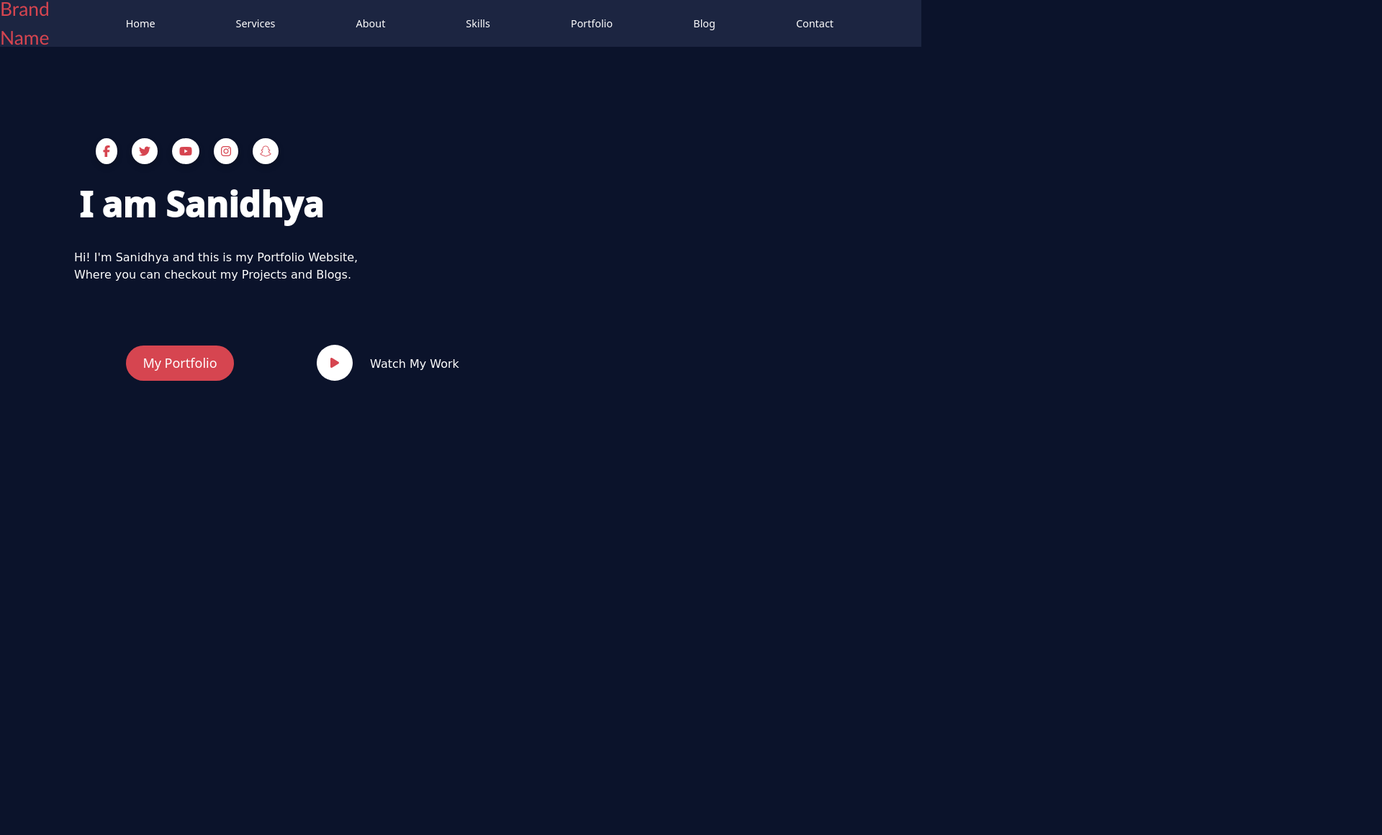
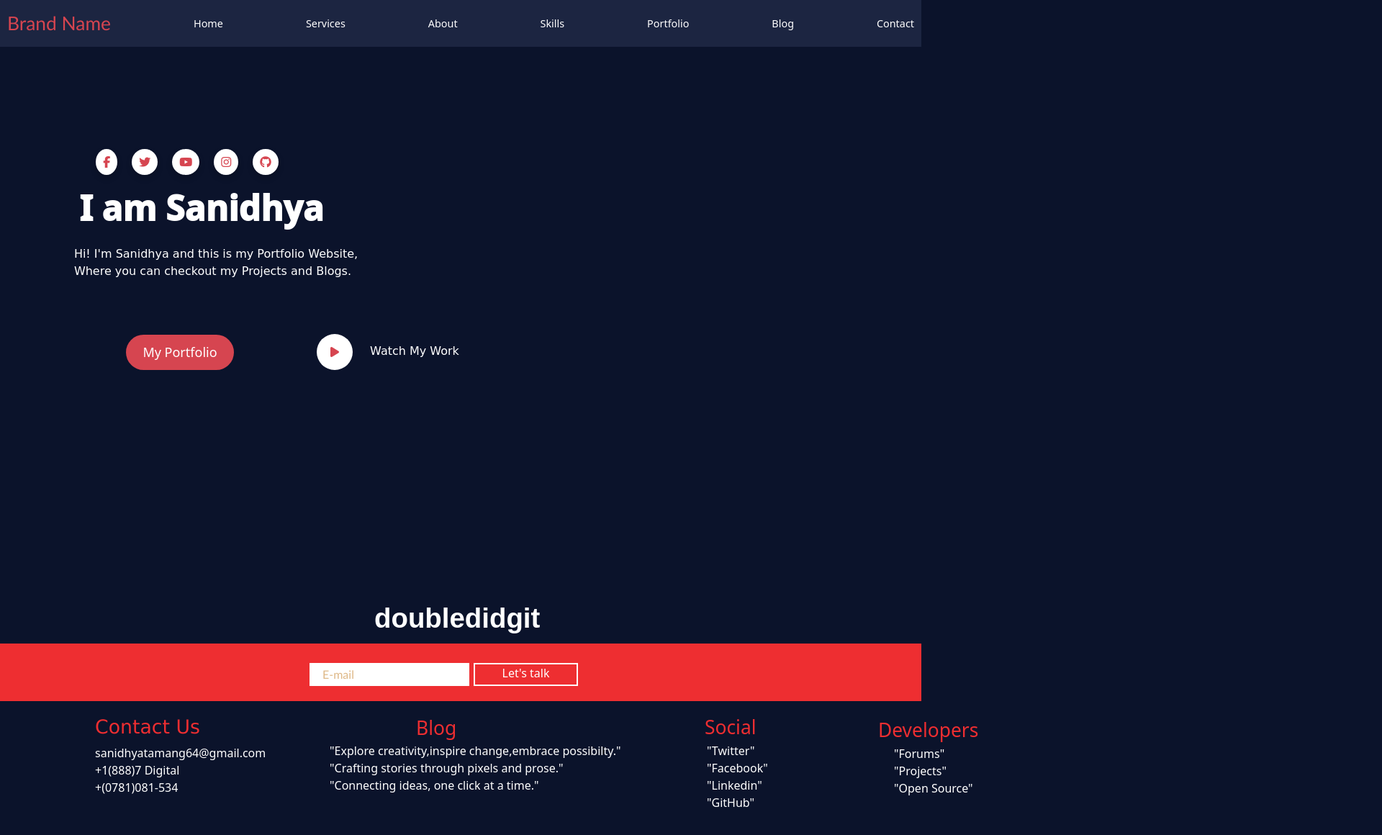
Before and after one commit to Sanidhyatamang/Portfolio-Website, a plain HTML site: page index.html in a window 1280 px wide. Shown: the top 1160 px of the page at 72% size, 1920 px wide, since content can reach past the window. Before the commit the page ends 865 px from the top, so only its background shows below. Drawn offline with nearby package versions, Linux system fonts and the light colour scheme.

Commit message:
my portfolio

```diff
--- a/index.html
+++ b/index.html
@@ -23,16 +23,18 @@
 
     <body>
         <header>
+            <nav>
             <div class="navbar">
-               <span class="brand-name">Brand Name</span>
-               <span class="nav">Home</span>
-               <span class="nav">Services</span>
-               <span class="nav">About</span>
-               <span class="nav">Skills</span>
-               <span class="nav">Portfolio</span>
-               <span class="nav">Blog</span>
-               <span class="nav">Contact</span>
+               <li class="brand-name">Brand Name</li>
+               <li class="nav">Home</li>
+               <li class="nav">Services</li>
+               <li class="nav">About</li>
+               <li class="nav">Skills</li>
+               <li class="nav">Portfolio</li>
+               <li class="nav">Blog</li>
+               <li class="nav">Contact</li>
             </div>
+            </nav>
         </header>
         <main>
             <div class="container">
@@ -50,7 +52,7 @@
                        <i class="fa-brands fa-instagram"></i>
                    </div>
                    <div class="circle-icon">
-                       <i class="fa-brands fa-snapchat"></i>
+                    <i class="fa-brands fa-github"></i>
                    </div>
                 </div>
                 <div class="name">
@@ -74,6 +76,40 @@
         </main>
 
 
+        <footer>
+            <div class="double">
+                <p>doubledidgit</p>
+            </div>
+            <div class="footnav">
+                <input type="text" value="E-mail" readonly>
+                <div class="talk">Let's talk</div>
+            </div>
+            <ul class="contact">
+                <li id="newcontact">Contact Us</li>
+                <li class="number">sanidhyatamang64@gmail.com</li>
+                <li class="number">+1(888)7 Digital</li>
+                <li class="number">+(0781)081-534</li>
+            </ul>
+            <ul class="india">
+                <li id="newindia">Blog</li>
+                <li>"Explore creativity,inspire change,embrace possibilty."</li>
+                <li>"Crafting stories through pixels and prose."</li>
+                <li>"Connecting ideas, one click at a time."</li>
+            </ul>
+            <ul class="social-media">
+                <li id="social">Social</li>
+                <li>"Twitter"</li>
+                <li>"Facebook"</li>
+                <li>"Linkedin"</li>
+                <li>"GitHub"</li>
+            </ul>
+            <ul class="engineer">
+                <li id="developer">Developers</li>
+                <li>"Forums"</li>
+                <li>"Projects"</li>
+                <li>"Open Source"</li>
+            </ul>
+        </footer>
 
 
 
@@ -83,9 +119,15 @@
 
 
 
-        <footer>
-            <!-- place footer here -->
-        </footer>
+
+
+
+
+
+
+
+
+
         <!-- Bootstrap JavaScript Libraries -->
         <script
             src="https://cdn.jsdelivr.net/npm/@popperjs/core@2.11.8/dist/umd/popper.min.js"
--- a/style.css
+++ b/style.css
@@ -4,33 +4,36 @@
     box-sizing: border-box;
 }
 
-.navbar {
-    min-width: 90%;
+div.navbar {
     height: 65px;
-    background-color:   #1c2541;
+    background-color:#1c2541;
     color: white;
     padding: 10px;
-    position: relative;
+    position:absolute;
     display: flex;
-    justify-content: end;
+    justify-content:space-between;
     align-items: center;
+    width: 100%;
 
 }
 
-span.brand-name {
+
+
+li.brand-name {
     font-weight: 100rem;
     font-size: 1.65rem;
     font-family: 'Gill Sans', 'Gill Sans MT', Calibri, 'Trebuchet MS', sans-serif;
     color: #d64550;
-    margin-right: 75rem;
-    position: absolute;
-
+    position: relative;
+    list-style: none;
 
 }
 
-span.nav {
+li.nav {
     font-size: 0.90rem;
-    margin-right: 7rem;
+    margin-left: 7rem;
+    display: flex;
+    justify-content: end;
 }
 
 body {
@@ -65,11 +68,14 @@ body {
     align-items: center;
     box-shadow: 0 4px 8px rgba(0, 0, 0, 0.2);
     transition: transform 0.2s;
+    position: relative;
+    top: 80px;
 
 
 }
 .circle-icon:hover {
     transform: scale(1.1);
+    cursor: pointer;
 }
 .circle-icon i{
     color: #d64550;
@@ -81,7 +87,7 @@ body {
 }
 .name{
 position: relative;
-top: 170px;
+top: 240px;
 left: -360px;
 font-weight: 1000;
 font-size: 3rem;
@@ -89,7 +95,7 @@ font-family:system-ui, -apple-system, BlinkMacSystemFont, 'Segoe UI', Roboto, Ox
 }
 .myblog{
     position: relative;
-    top: 180px;
+    top: 240px;
     right: 340px;
     font-size: 1rem;
     font-family: cursive;
@@ -97,7 +103,7 @@ font-family:system-ui, -apple-system, BlinkMacSystemFont, 'Segoe UI', Roboto, Ox
 
 .btn {
     position: relative;
-    top: 250px;
+    top: 300px;
     right: 390px;
     background-color: #d64550;
     border-radius: 2rem;
@@ -118,7 +124,7 @@ transition: transform 0.3s;
 
 .mywork {
     position: relative;
-    top: 200px;
+    top: 250px;
     right: 175px;
     color: #d64550;
     width: 50px;
@@ -139,7 +145,131 @@ transition: transform 0.3s;
 
 .work {
     position: relative;
-    top: 165px;
+    top: 212px;
     right: 64px;
     font-family: cursive;
 }
+
+.double {
+    position: relative;
+    bottom :40px;
+    left: 520px;
+    font-weight: 600;
+    font-family:sans-serif;
+
+
+
+}
+.double p {
+    font-size: 2.4rem;
+}
+
+.footnav {
+     height: 80px;
+     background-color:#ee2e31;
+     position: relative;
+     bottom: 50px;
+}
+
+input {
+    background-color: #fff;
+    color:burlywood;
+    position: relative;
+    left: 430px;
+    top: 27px;
+    border: none;
+    outline: none;
+    padding: 4px 18px;
+    font-family: 'Gill Sans', 'Gill Sans MT', Calibri, 'Trebuchet MS', sans-serif;
+}
+
+input:hover {
+    cursor: pointer;
+    transform: scale(1.1);
+    transition: transform 0.35s;
+}
+
+.talk {
+    position: relative;
+    left: 658px;
+    bottom: 5px;
+    border: 2px solid white;
+    width: 145px;
+    height: 32px;
+    text-align: center;
+}
+
+.talk:hover {
+    cursor: pointer;
+    transform: scale(1.1);
+    transition: transform 0.35s;
+}
+
+ul li {
+    list-style: none;
+}
+
+.contact {
+    font-weight: 500;
+}
+
+#newcontact {
+    color: #ee2e31;
+    font-weight: 450;
+    font-size: 1.67rem;
+    font-family:'Lucida Sans', 'Lucida Sans Regular', 'Lucida Grande', 'Lucida Sans Unicode', Geneva, Verdana, sans-serif;
+    position: relative;
+    bottom: 34px;
+    left: 100px;
+}
+.number {
+    position: relative;
+    left: 100px;
+    bottom: 30px;
+}
+
+footer {
+    position:relative;
+    top: 70px;
+}
+
+.india {
+    position: relative;
+    left: 426px;
+    bottom: 160px;
+    font-weight: 500;
+}
+#newindia {
+    color: #ee2e31;
+    font-size: 1.65rem;
+    position: relative;
+    left:120px;
+}
+
+.social-media {
+    position: relative;
+    left: 950px;
+    bottom: 288px;
+    font-weight: 500;
+}
+#social {
+    color: #ee2e31;
+    position: relative;
+    left: -3px;
+    font-size: 1.65rem;
+}
+
+.engineer {
+    position: relative;
+    left: 1210px;
+    bottom: 436px;
+    font-weight: 500;
+
+}
+#developer {
+    color: #ee2e31;
+    font-size: 1.65rem;
+    position: relative;
+    right: 22px;
+
+}
```
Also changed, not shown: SANIDHYA_DADA-removebg-preview.png (added), footer.png (added).
